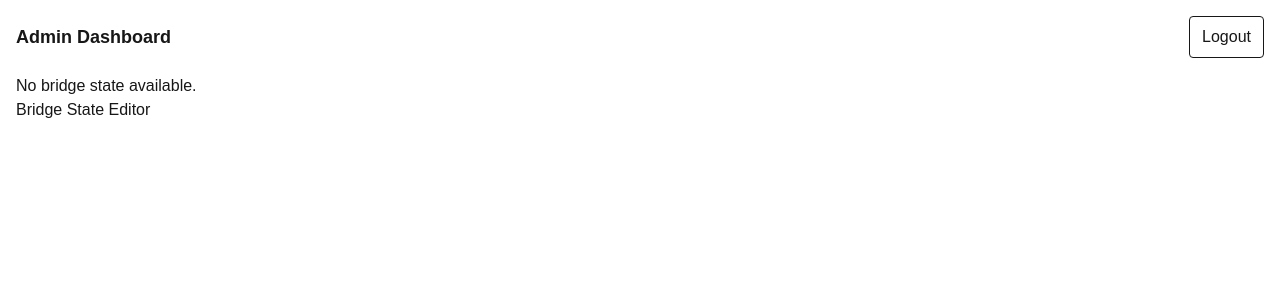
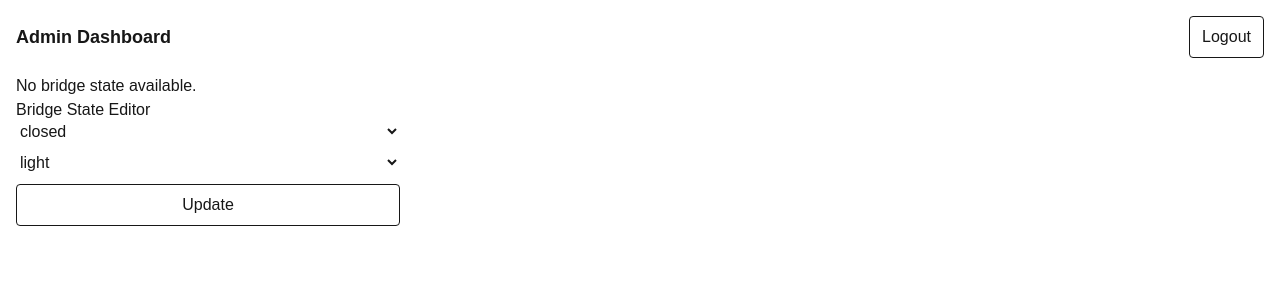
Before and after one commit to Jonathanferreras/watch-the-hutch-web, a Next.js app: page /admin/dashboard in a window 1280 px wide. Shown: the top 300 px of the page. Built offline with nearby package versions, Linux system fonts and the light colour scheme; no server answers; the database is empty; sample sign-in values are in the browser's storage.

Commit message:
feat(bridge-state): update bridge state editor component to modify state

```diff
--- a/src/features/bridge-state/components/bridge-state-editor.tsx
+++ b/src/features/bridge-state/components/bridge-state-editor.tsx
@@ -1,7 +1,67 @@
+import { SyntheticEvent, ChangeEvent, useState, useEffect } from "react";
+import { BRIDGE_POSITIONS, BRIDGE_TRAFFIC_STATES, BridgePosition, BridgeTraffic } from "../bridge-state.types";
+import { useBridgeState } from "../hooks/use-bridge-state";
+import { useUpdateBridgeState } from "../hooks/use-update-bridge-state";
+import { errorMessage } from "@/src/lib/errors";
+
 export function BridgeStateEditor() {
+    const { data, loading } = useBridgeState();
+    const { updateBridgeState, updating } = useUpdateBridgeState();
+    const [position, setPosition] = useState<BridgePosition | undefined>();
+    const [traffic, setTraffic] = useState<BridgeTraffic | undefined>();
+    const [submitError, setSubmitError] = useState<string>("");
+
+    const handleSubmit = async (event: SyntheticEvent<HTMLFormElement>) => {
+        event.preventDefault();
+        setSubmitError("");
+
+        try {
+            if (position && traffic) {
+                await updateBridgeState({ position, traffic });
+            }
+        } catch (error) {
+            setSubmitError(errorMessage(error, "Unable to update bridge state."));
+        }
+    };
+
+    const handlePositionChange = (
+        event: ChangeEvent<HTMLSelectElement>
+    ) => {
+        setPosition(event.target.value as BridgePosition);
+    };
+
+    const handleTrafficChange = (
+        event: ChangeEvent<HTMLSelectElement>
+    ) => {
+        setTraffic(event.target.value as BridgeTraffic);
+    };
+
+    useEffect(() => {
+        if (data) {
+            setPosition(data.position);
+            setTraffic(data.traffic);
+        }
+    }, [data]);
+
     return (
         <div>
             <h2>Bridge State Editor</h2>
+            <form className="flex max-w-sm flex-col gap-3" onSubmit={handleSubmit}>
+                <select name="bridge-position" id="" value={position} onChange={handlePositionChange}>{BRIDGE_POSITIONS.map(pos => <option key={pos} value={pos}>{pos}</option>)}</select>
+                <select name="bridge-traffic" id="" value={traffic} onChange={handleTrafficChange}>{BRIDGE_TRAFFIC_STATES.map(traf => <option key={traf} value={traf}>{traf}</option>)}</select>
+
+                <button
+                    className="rounded border px-3 py-2 disabled:cursor-not-allowed disabled:opacity-60"
+                    disabled={loading || updating}
+                    type="submit"
+                >
+                    {updating ? "Updating..." : "Update"}
+                </button>
+
+                {submitError ? (
+                    <p className="text-sm text-red-600">{submitError}</p>
+                ) : null}
+            </form>
         </div>
     );
 }
```
